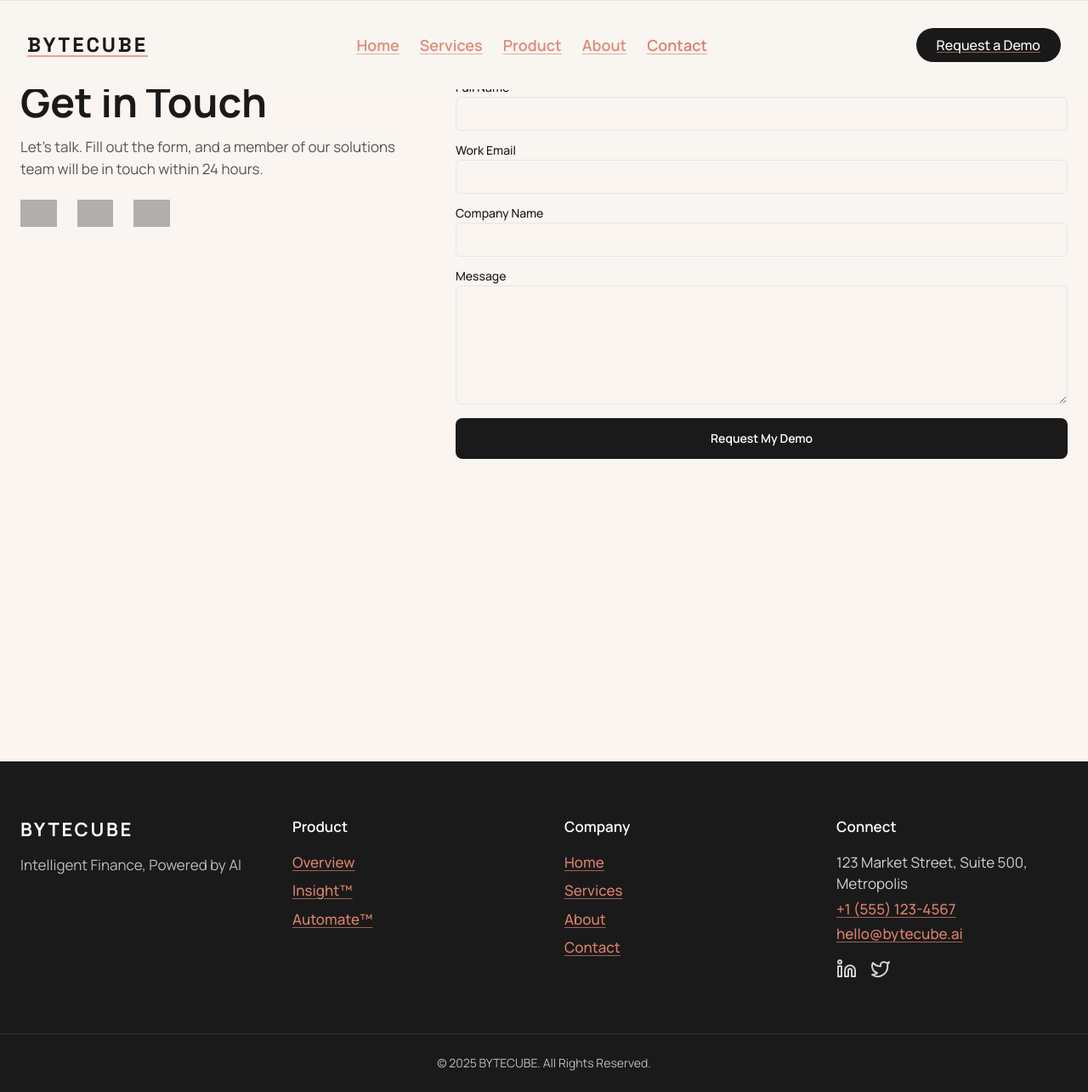
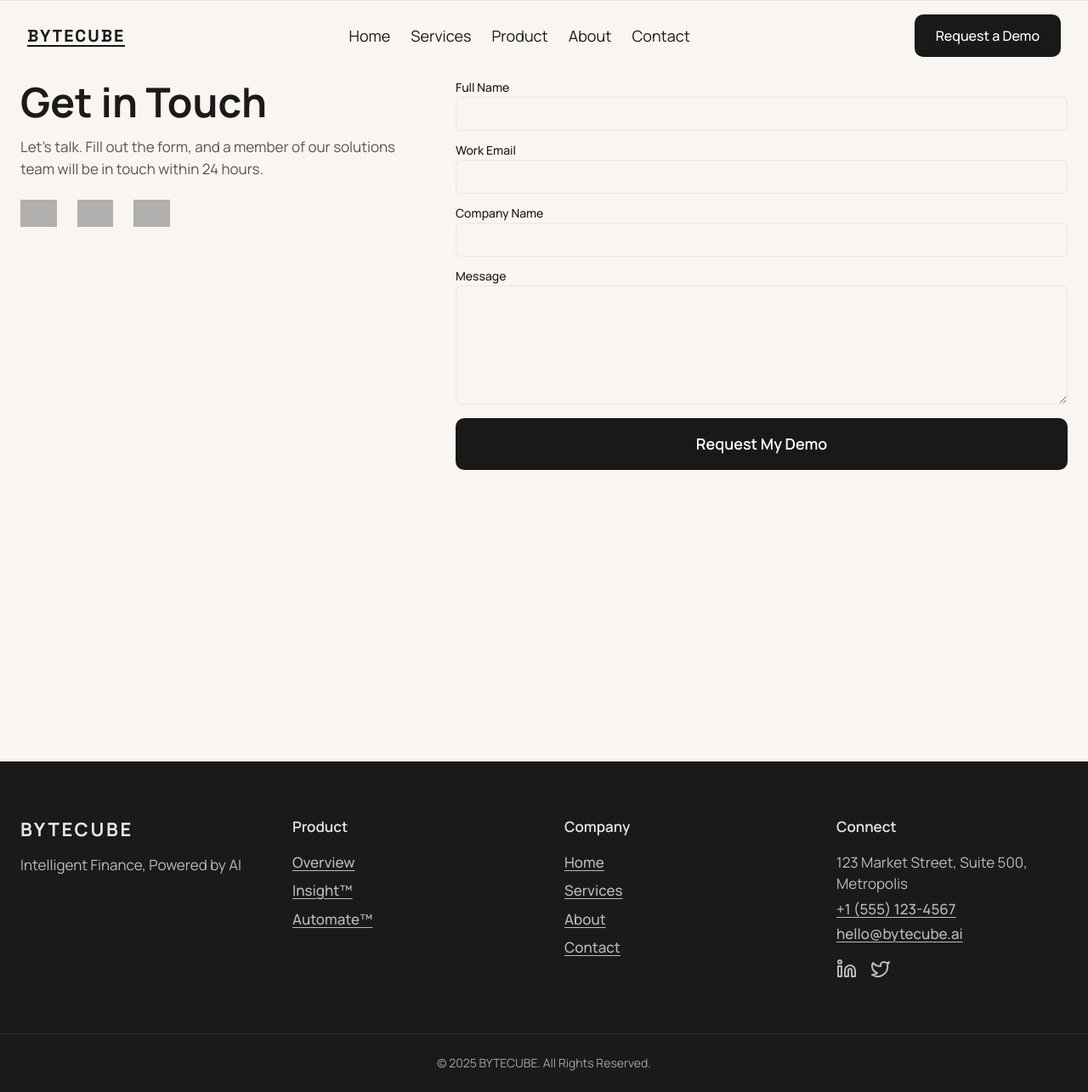
Before and after one commit to yogeshbawankar/BYTECUBE, a React (Vite) app: page /contact in a window 1280 px wide. Shown: the whole page at 85% size. Built offline with nearby package versions, Linux system fonts and the light colour scheme; grey boxes are pictures that could not be loaded.

Commit message:
More polished the home page

```diff
--- a/src/components/Footer.tsx
+++ b/src/components/Footer.tsx
@@ -4,31 +4,31 @@ import { NAV_ITEMS } from "@/constants/navigation";
 
 const Footer = () => {
   return (
-    <footer className="mt-24 bg-foreground text-white">
+    <footer className="mt-24 bg-foreground text-white/80">
       <div className="container mx-auto px-6 py-16 grid grid-cols-1 md:grid-cols-4 gap-12">
         <div>
-          <div className="text-[22px] font-bold tracking-[0.12em] uppercase mb-3">BYTECUBE</div>
+          <div className="text-[22px] font-bold tracking-[0.12em] uppercase mb-3 text-white/90">BYTECUBE</div>
           <p className="text-white/70">Intelligent Finance, Powered by AI</p>
         </div>
         <nav aria-label="Footer quick links">
-          <div className="text-white font-semibold mb-4">Product</div>
-          <ul className="space-y-2 text-white/80">
+          <div className="text-white/90 font-semibold mb-4">Product</div>
+          <ul className="space-y-2 text-white/70">
             <li><Link to="/product">Overview</Link></li>
             <li><Link to="/product/insight">Insight™</Link></li>
             <li><Link to="/product/automate">Automate™</Link></li>
           </ul>
         </nav>
         <nav aria-label="Company">
-          <div className="text-white font-semibold mb-4">Company</div>
-          <ul className="space-y-2 text-white/80">
+          <div className="text-white/90 font-semibold mb-4">Company</div>
+          <ul className="space-y-2 text-white/70">
             {NAV_ITEMS.filter((n) => !n.to.startsWith("/product")).map((item) => (
               <li key={item.to}><Link to={item.to}>{item.label}</Link></li>
             ))}
           </ul>
         </nav>
         <div>
-          <div className="text-white font-semibold mb-4">Connect</div>
-          <address className="not-italic space-y-1 text-white/80">
+          <div className="text-white/90 font-semibold mb-4">Connect</div>
+          <address className="not-italic space-y-1 text-white/70">
             <p>123 Market Street, Suite 500, Metropolis</p>
             <p>
               <a href="tel:+15551234567">+1 (555) 123-4567</a>
@@ -39,16 +39,16 @@ const Footer = () => {
           </address>
           <div className="flex gap-4 mt-4">
             <a href="https://www.linkedin.com/company/bytecubeai" aria-label="LinkedIn" target="_blank" rel="noopener noreferrer">
-              <Linkedin className="text-white/80" aria-hidden="true" />
+              <Linkedin className="text-white/70" aria-hidden="true" />
             </a>
             <a href="https://twitter.com/bytecubeai" aria-label="Twitter" target="_blank" rel="noopener noreferrer">
-              <Twitter className="text-white/80" aria-hidden="true" />
+              <Twitter className="text-white/70" aria-hidden="true" />
             </a>
           </div>
         </div>
       </div>
       <div className="border-t border-white/10">
-        <div className="container mx-auto px-6 py-6 text-sm text-center text-white/70">© 2025 BYTECUBE. All Rights Reserved.</div>
+        <div className="container mx-auto px-6 py-6 text-sm text-center text-white/60">© 2025 BYTECUBE. All Rights Reserved.</div>
       </div>
     </footer>
   );
--- a/src/components/HeroSection.tsx
+++ b/src/components/HeroSection.tsx
@@ -12,21 +12,18 @@ const HeroSection = () => {
         <div className="grid grid-cols-1 lg:grid-cols-2 gap-12 items-center">
           {/* Left Column - Text Content */}
           <div className="space-y-8">
-            <h1 className="text-4xl md:text-5xl lg:text-6xl font-extrabold text-foreground leading-tight tracking-tight font-serifhead">
-              Intelligent Finance, <span className="text-[color:hsl(var(--accent))]">Thoughtfully</span> Applied
+            <h1 className="text-4xl md:text-5xl lg:text-6xl font-extrabold text-[#191919] leading-tight tracking-tight font-serifhead">
+              Intelligent Finance, <span className="text-[#D97E6A]">Thoughtfully</span> Applied
             </h1>
 
-            <p className="text-lg md:text-xl text-foreground/90 leading-relaxed max-w-2xl">
+            <p className="text-lg md:text-xl text-[#191919]/90 leading-relaxed max-w-2xl">
               BYTECUBE delivers cutting-edge AI solutions that empower financial institutions
               to optimize operations, manage risk, and drive growth.
             </p>
 
             <div className="flex flex-col sm:flex-row gap-4">
-              <Button asChild size="lg" className="font-manrope font-semibold text-base px-8 py-6">
-                <Link to="/contact">Request a Demo</Link>
-              </Button>
               <Button asChild variant="outline" size="lg" className="font-manrope font-semibold text-base px-8 py-6">
-                <Link to="/services">Explore Our Services</Link>
+                <Link to="/services" className="no-underline text-[#191919] visited:text-[#191919]">Explore Our Services</Link>
               </Button>
             </div>
           </div>
--- a/src/components/Navbar.tsx
+++ b/src/components/Navbar.tsx
@@ -7,39 +7,34 @@ const Navbar = () => {
 
   return (
     <nav className="fixed top-0 left-0 right-0 z-50 bg-[#F9F5F1] border-t border-[#EAE5E0]">
-      <div className="container mx-auto py-8 px-8">
+      <div className="container mx-auto py-4">
         <div className="flex items-center justify-between">
           {/* Logo */}
           <Link
             to="/"
-            className="text-[24px] font-bold tracking-[0.12em] uppercase text-[#191919] font-logo"
+            className="text-[20px] font-semibold tracking-[2px] uppercase text-[#191919] visited:text-[#191919] underline decoration-[#191919] hover:decoration-[#191919] focus-visible:decoration-[#191919] underline-offset-4 font-logo"
           >
             BYTECUBE
           </Link>
 
           {/* Navigation Links */}
-          <div className="hidden md:flex items-center gap-6 font-manrope text-[18px] text-[#191919]">
+          <div className="hidden md:flex items-center gap-6 font-manrope text-[18px] font-semibold text-[#191919]">
             {NAV_ITEMS.map((item) => (
               <NavLink
                 key={item.to}
                 to={item.to}
                 end={item.to === "/"}
-                className={({ isActive }) =>
-                  `font-semibold hover:opacity-80 ${isActive ? "opacity-100" : "opacity-90"}`
-                }
+                className={() => `font-normal no-underline text-[#191919] visited:text-[#191919] flex items-center`}
               >
-                {item.label}
+                <span>{item.label}</span>
               </NavLink>
             ))}
           </div>
 
           {/* CTA Button */}
           <div className="flex items-center">
-            <Button
-              asChild
-              className="font-manrope rounded-full bg-[#191919] text-white hover:bg-[#333333] px-6 py-3 text-[16px]"
-            >
-              <Link to="/contact">Request a Demo</Link>
+            <Button asChild>
+              <Link to="/contact" className="no-underline text-white visited:text-white">Request a Demo</Link>
             </Button>
           </div>
         </div>
--- a/src/components/ProductsSection.tsx
+++ b/src/components/ProductsSection.tsx
@@ -48,7 +48,7 @@ const ProductsSection = () => {
                 </CardDescription>
                 <div>
                   <Button asChild size="lg" className="font-semibold">
-                    <Link to={product.to}>Learn More</Link>
+                    <Link to={product.to} className="visited:text-white">Learn More</Link>
                   </Button>
                 </div>
               </CardContent>
--- a/src/components/ui/button.tsx
+++ b/src/components/ui/button.tsx
@@ -5,26 +5,26 @@ import { cva, type VariantProps } from "class-variance-authority"
 import { cn } from "@/lib/utils"
 
 const buttonVariants = cva(
-  "inline-flex items-center justify-center gap-2 whitespace-nowrap rounded-[8px] text-sm font-medium ring-offset-background transition-transform duration-200 ease-out focus-visible:outline-none focus-visible:ring-2 focus-visible:ring-ring focus-visible:ring-offset-2 disabled:pointer-events-none disabled:opacity-50 [&_svg]:pointer-events-none [&_svg]:size-4 [&_svg]:shrink-0",
+  "inline-flex items-center justify-center gap-2 whitespace-nowrap font-manrope text-[16px] font-medium rounded-[10px] px-6 py-3 border border-transparent cursor-pointer transition-all duration-200 ease-in-out text-white ring-offset-background focus-visible:outline-none focus-visible:ring-2 focus-visible:ring-ring focus-visible:ring-offset-2 disabled:pointer-events-none disabled:opacity-50 [&_svg]:pointer-events-none [&_svg]:size-4 [&_svg]:shrink-0",
   {
     variants: {
       variant: {
         /* Primary: Solid Charcoal Black */
-        default: "bg-primary text-primary-foreground hover:bg-primary/90",
+        default: "bg-[#191919] hover:bg-[#333333]",
         destructive:
-          "bg-destructive text-destructive-foreground hover:bg-destructive/90",
-        /* Secondary: Transparent with Charcoal border/text */
+          "bg-destructive hover:bg-destructive/90",
+        /* Secondary (Outline): Transparent with Charcoal border/text */
         outline:
-          "border border-foreground/30 bg-transparent text-foreground hover:border-foreground/60",
+          "bg-transparent text-[#191919] border border-[#191919] hover:bg-[#191919] hover:text-white",
         secondary:
-          "bg-secondary text-secondary-foreground hover:bg-secondary/80",
+          "bg-secondary text-foreground hover:bg-secondary/80",
         ghost: "hover:bg-muted",
         link: "text-foreground underline underline-offset-4",
       },
       size: {
-        default: "h-10 px-5 py-2.5",
-        sm: "h-8 px-3",
-        lg: "h-12 px-8",
+        default: "px-6 py-3",
+        sm: "px-4 py-2 text-[14px]",
+        lg: "px-8 py-4 text-[18px]",
         icon: "h-10 w-10",
       },
     },
--- a/src/constants/navigation.ts
+++ b/src/constants/navigation.ts
@@ -1,12 +1,13 @@
 export type NavItem = {
   label: string;
   to: string;
+  hasDropdown?: boolean;
 };
 
 export const NAV_ITEMS: NavItem[] = [
   { label: "Home", to: "/" },
-  { label: "Services", to: "/services" },
-  { label: "Product", to: "/product" },
+  { label: "Services", to: "/services", hasDropdown: true },
+  { label: "Product", to: "/product", hasDropdown: true },
   { label: "About", to: "/about" },
   { label: "Contact", to: "/contact" },
 ];
--- a/src/index.css
+++ b/src/index.css
@@ -104,21 +104,20 @@ All colors MUST be HSL.
 
   a {
     @apply font-medium;
-    color: hsl(var(--accent));
+    color: currentColor; /* inherit text color (e.g., black in navbar, white on dark buttons) */
     text-decoration-line: underline;
     text-decoration-thickness: 0.08em; /* subtle by default */
     text-underline-offset: 0.15em; /* improves readability */
-    text-decoration-color: hsl(var(--accent) / 0.7);
+    text-decoration-color: currentColor; /* match current text color */
   }
 
   a:hover,
   a:focus-visible {
     text-decoration-thickness: 0.12em; /* slightly stronger on hover/focus */
-    text-decoration-color: hsl(var(--accent));
+    text-decoration-color: currentColor;
   }
 
   a:visited {
-    color: hsl(var(--accent) / 0.85); /* clear but slightly subdued */
     text-decoration-style: dotted; /* distinct visited feedback */
   }
 }
```
